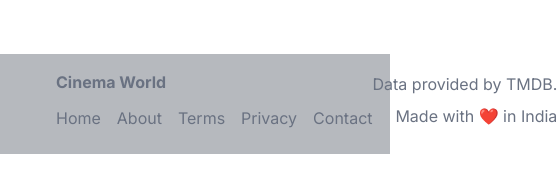
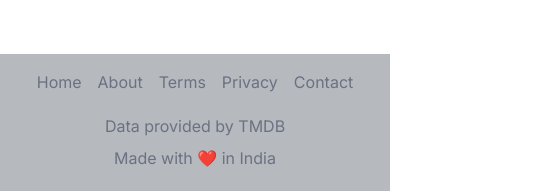
Before and after one commit to divasgt/cineworld, a Next.js app: page /search in a window 390 px wide. Shown: the part 982-1173 px from the top of the page, 557 px wide, since content can reach past the window. Before the commit the page ends 1136 px from the top, so only its background shows below. Built offline with nearby package versions, Linux system fonts and the light colour scheme; no server answers.

Commit message:
update: Make footer responsive, and minor updates

```diff
--- a/src/components/Footer.jsx
+++ b/src/components/Footer.jsx
@@ -3,9 +3,9 @@ import Link from "next/link";
 export default function Footer() {
   return (
   <footer className="bg-gray-900/30 backdrop-blur-xl text-gray-500 text-center p-4 mt-48 bottom-0 left-0 right-0">
-    <div className="flex justify-between items-center px-10 pb-2">
+    <div className="flex flex-col md:flex-row justify-between gap-5 md:gap-0 items-center px-10 pb-2">
       <div className="flex flex-col items-start gap-3">
-        <span className="font-bold">Cinema World</span>
+        <span className="md:block hidden font-bold text-lg hover:text-gray-300 duration-150"><Link href="/">Cinema World</Link></span>
         <nav>
           <ul className="flex justify-center gap-4 *:hover:text-gray-300 *:duration-150">
             <li><Link href="/">Home</Link></li>
@@ -16,8 +16,8 @@ export default function Footer() {
           </ul>
         </nav>
       </div>
-      <span className="whitespace-pre flex flex-col items-end gap-2">
-        <span>Data provided by TMDB.</span>
+      <span className="whitespace-pre flex flex-col md:items-end gap-2">
+        <span>Data provided by TMDB</span>
         <span>Made with ❤️ in India</span>
       </span>
     </div>
```
